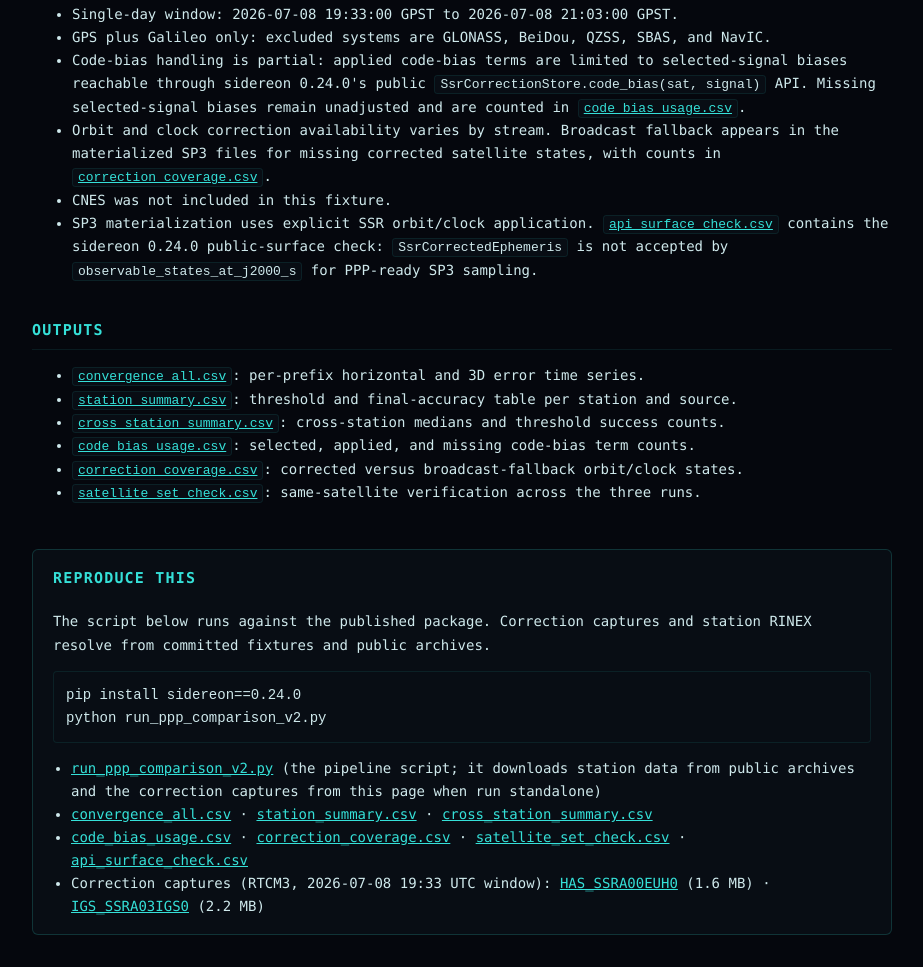
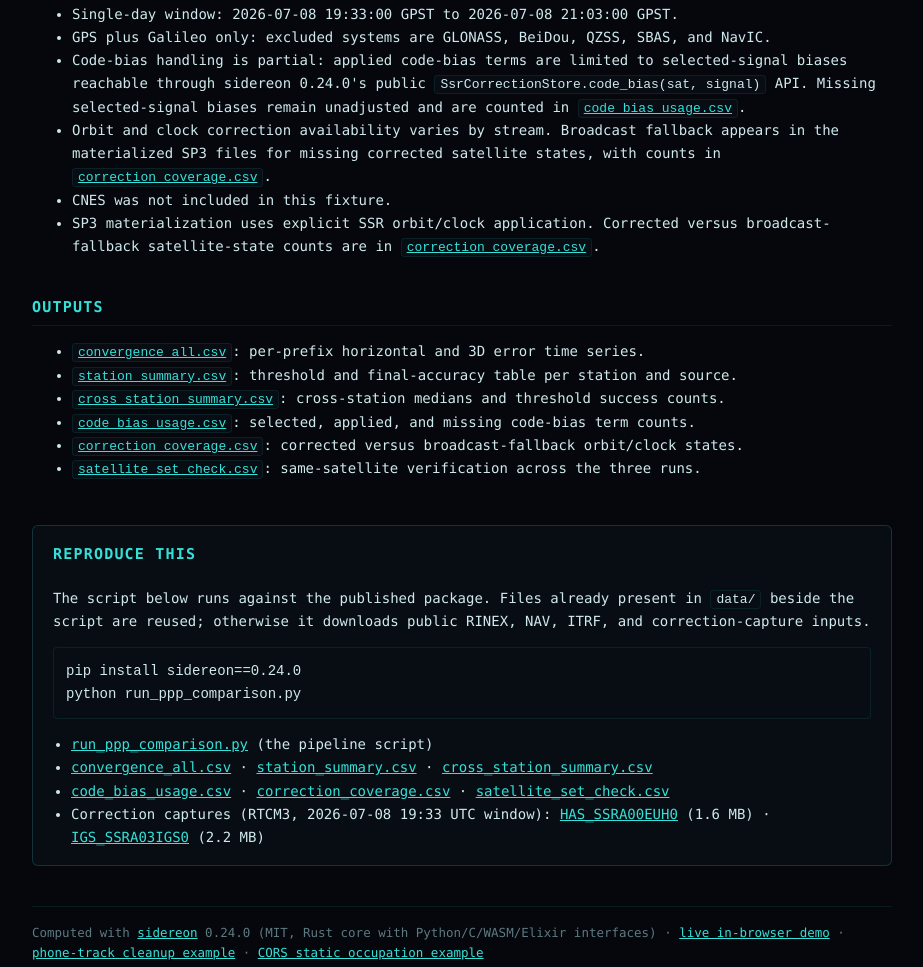
Before and after one commit to neilberkman/sidereon-demo, a website: page public/has-vs-ssr-ppp/index.html in a window 1280 px wide. Shown: the part 3947-4914 px from the top of the page, without its empty margins (178-1101 px from the left). Drawn offline with Linux system fonts and the light colour scheme.

Commit message:
Clean PPP comparison public artifacts

```diff
--- a/public/has-vs-ssr-ppp/files/api_surface_check.csv
+++ /dev/null
@@ -1,2 +0,0 @@
-check,detail,status
-SsrCorrectedEphemeris public evaluation path,"TypeError: source must be Sp3, PreciseEphemerisSamples, PreciseEphemerisInterpolant, PreciseInterpolantArtifact, or BroadcastEphemeris",not_accepted_by_observable_states_at_j2000_s
--- a/public/has-vs-ssr-ppp/index.html
+++ b/public/has-vs-ssr-ppp/index.html
@@ -378,7 +378,7 @@ tr:nth-child(even) td { background: rgba(8,13,20,0.5); }
 <li>Code-bias handling is partial: applied code-bias terms are limited to selected-signal biases reachable through sidereon 0.24.0's public <code>SsrCorrectionStore.code_bias(sat, signal)</code> API. Missing selected-signal biases remain unadjusted and are counted in <a href="/has-vs-ssr-ppp/files/code_bias_usage.csv"><code>code_bias_usage.csv</code></a>.</li>
 <li>Orbit and clock correction availability varies by stream. Broadcast fallback appears in the materialized SP3 files for missing corrected satellite states, with counts in <a href="/has-vs-ssr-ppp/files/correction_coverage.csv"><code>correction_coverage.csv</code></a>.</li>
 <li>CNES was not included in this fixture.</li>
-<li>SP3 materialization uses explicit SSR orbit/clock application. <a href="/has-vs-ssr-ppp/files/api_surface_check.csv"><code>api_surface_check.csv</code></a> contains the sidereon 0.24.0 public-surface check: <code>SsrCorrectedEphemeris</code> is not accepted by <code>observable_states_at_j2000_s</code> for PPP-ready SP3 sampling.</li>
+<li>SP3 materialization uses explicit SSR orbit/clock application. Corrected versus broadcast-fallback satellite-state counts are in <a href="/has-vs-ssr-ppp/files/correction_coverage.csv"><code>correction_coverage.csv</code></a>.</li>
 </ul>
 <h2 id="outputs">Outputs</h2>
 <ul>
@@ -392,13 +392,13 @@ tr:nth-child(even) td { background: rgba(8,13,20,0.5); }
 
   <div class="downloads">
     <h2>Reproduce this</h2>
-    <p>The script below runs against the published package. Correction captures and station RINEX resolve from committed fixtures and public archives.</p>
+    <p>The script below runs against the published package. Files already present in <code>data/</code> beside the script are reused; otherwise it downloads public RINEX, NAV, ITRF, and correction-capture inputs.</p>
     <pre>pip install sidereon==0.24.0
-python run_ppp_comparison_v2.py</pre>
+python run_ppp_comparison.py</pre>
     <ul>
-      <li><a href="/has-vs-ssr-ppp/files/run_ppp_comparison_v2.py">run_ppp_comparison_v2.py</a> (the pipeline script; it downloads station data from public archives and the correction captures from this page when run standalone)</li>
+      <li><a href="/has-vs-ssr-ppp/files/run_ppp_comparison.py">run_ppp_comparison.py</a> (the pipeline script)</li>
       <li><a href="/has-vs-ssr-ppp/files/convergence_all.csv">convergence_all.csv</a> &middot; <a href="/has-vs-ssr-ppp/files/station_summary.csv">station_summary.csv</a> &middot; <a href="/has-vs-ssr-ppp/files/cross_station_summary.csv">cross_station_summary.csv</a></li>
-      <li><a href="/has-vs-ssr-ppp/files/code_bias_usage.csv">code_bias_usage.csv</a> &middot; <a href="/has-vs-ssr-ppp/files/correction_coverage.csv">correction_coverage.csv</a> &middot; <a href="/has-vs-ssr-ppp/files/satellite_set_check.csv">satellite_set_check.csv</a> &middot; <a href="/has-vs-ssr-ppp/files/api_surface_check.csv">api_surface_check.csv</a></li>
+      <li><a href="/has-vs-ssr-ppp/files/code_bias_usage.csv">code_bias_usage.csv</a> &middot; <a href="/has-vs-ssr-ppp/files/correction_coverage.csv">correction_coverage.csv</a> &middot; <a href="/has-vs-ssr-ppp/files/satellite_set_check.csv">satellite_set_check.csv</a></li>
       <li>Correction captures (RTCM3, 2026-07-08 19:33 UTC window): <a href="/has-vs-ssr-ppp/files/data/corrections/HAS_SSRA00EUH0_20260708_1933.rtcm3">HAS_SSRA00EUH0</a> (1.6&nbsp;MB) &middot; <a href="/has-vs-ssr-ppp/files/data/corrections/IGS_SSRA03IGS0_20260708_1933.rtcm3">IGS_SSRA03IGS0</a> (2.2&nbsp;MB)</li>
     </ul>
   </div>
```
Also changed, not shown: 2 other files.
